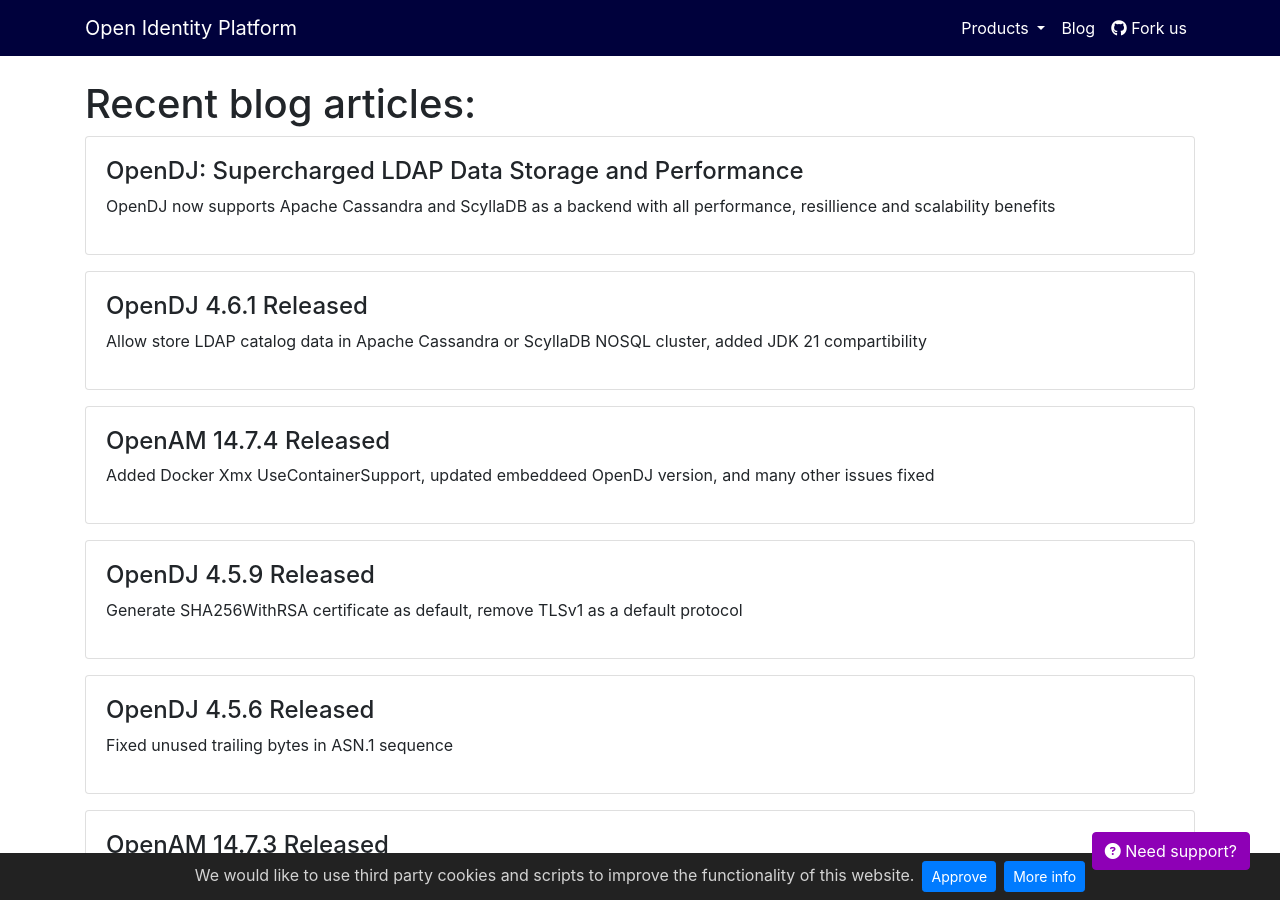
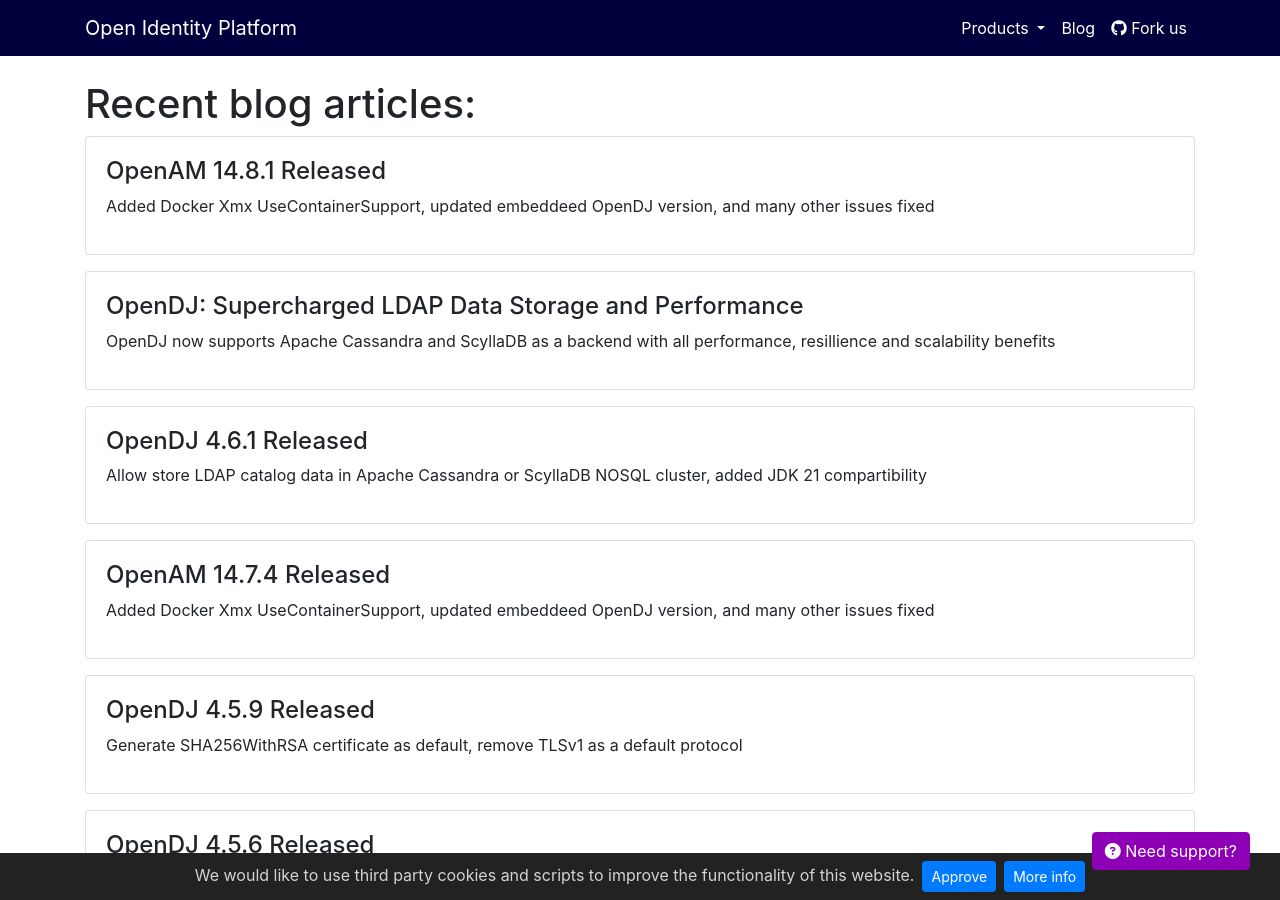
Before and after one commit to OpenIdentityPlatform/OpenIdentityPlatform.org, a Jekyll site: the page built from blog/index.html, in a window 1280 px wide and 900 px high. Built offline with Jekyll 4.4.1, drawn with Linux system fonts in a browser that asks for light colours.

Commit message:
OpenAM 14.8.1 Released (#146)

```diff
--- a/_data/blogposts.yml
+++ b/_data/blogposts.yml
@@ -1,3 +1,7 @@
+-
+  title: 'OpenAM 14.8.1 Released'
+  link: '/blog/openam-14-8-1-released'
+  description: 'Added Docker Xmx UseContainerSupport, updated embeddeed OpenDJ version, and many other issues fixed'
 -
   title: 'OpenDJ: Supercharged LDAP Data Storage and Performance'
   link: '/blog/opendj-ldap-data-storage-and-performance'
```
Also changed, not shown: blog/openam-14-8-1-released.md (added, +30 -0 lines).
